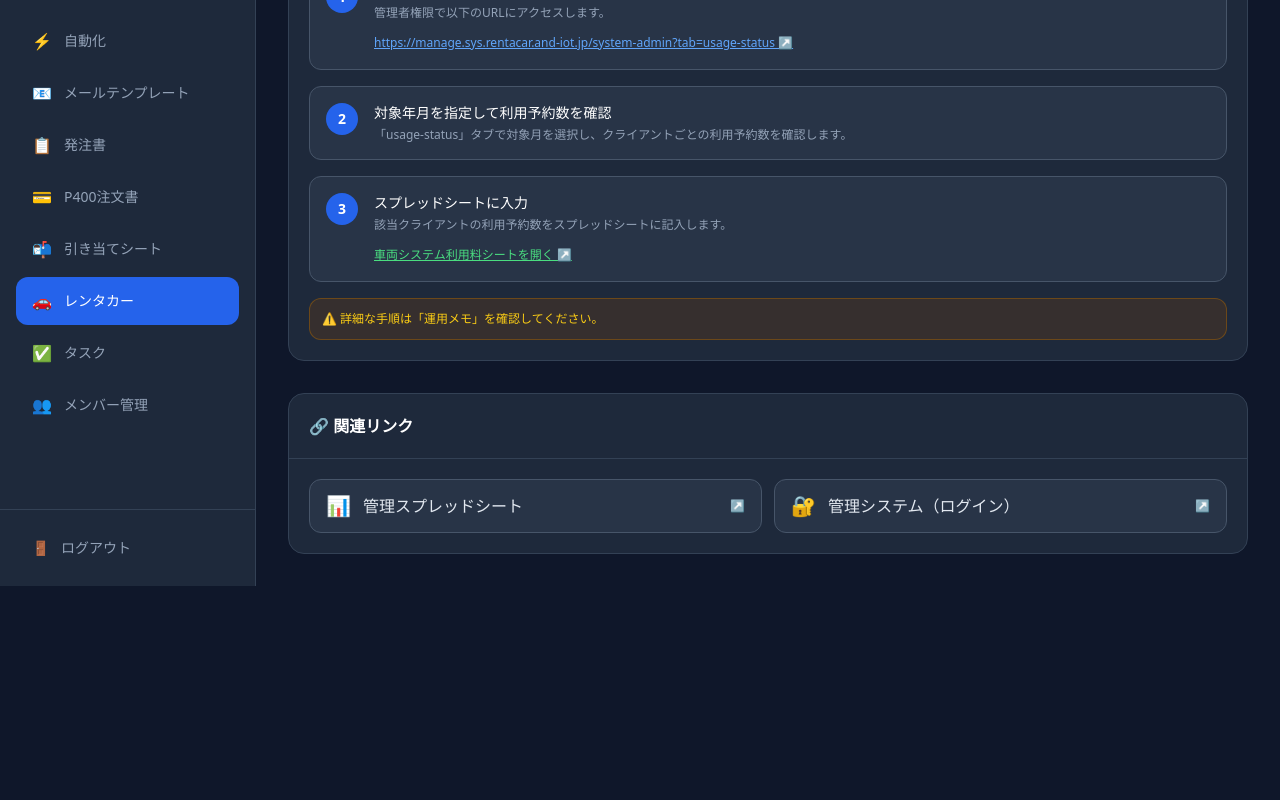
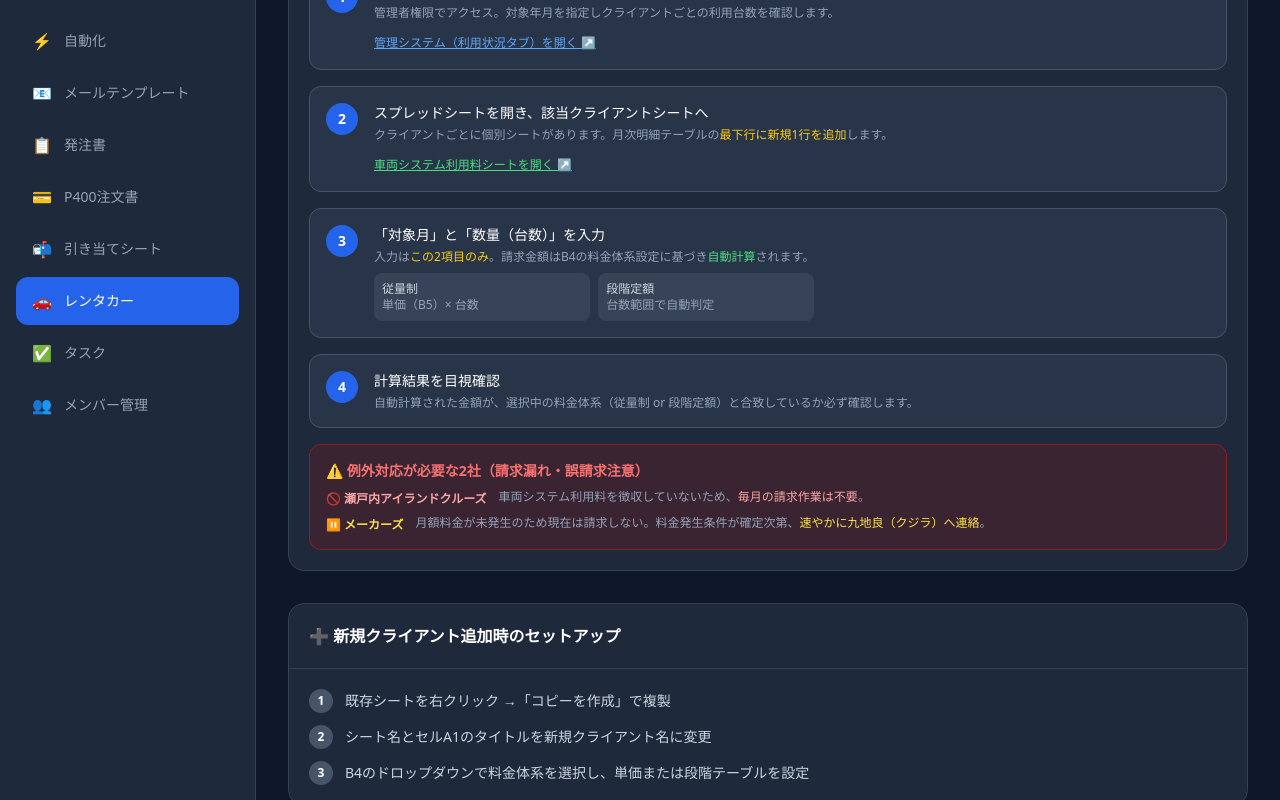
Before and after one commit to fyoneyone9-cyber/kujira-support, a Next.js app: page /rentacar in a window 1280 px wide. Shown: the part 400-1200 px from the top of the page. Before the commit the page ends 986 px from the top, so only its background shows below. Built offline with nearby package versions, Linux system fonts and the light colour scheme.

Commit message:
feat: レンタカーページに運用マニュアル詳細を反映

```diff
--- a/src/app/(app)/rentacar/page.tsx
+++ b/src/app/(app)/rentacar/page.tsx
@@ -40,39 +40,34 @@ export default function RentacarPage() {
       {/* 車両システム利用料確定業務 */}
       <div className="bg-slate-800 rounded-2xl border border-slate-700 mb-8">
         <div className="p-5 border-b border-slate-700">
-          <h2 className="text-base font-semibold text-white">📋 車両システム利用料確定業務（定例）</h2>
-          <p className="text-slate-400 text-xs mt-1">毎月実施 ・ 導入支援チーム定例業務</p>
+          <h2 className="text-base font-semibold text-white">📋 車両システム利用料確定業務（毎月末〜翌月上旬）</h2>
+          <p className="text-slate-400 text-xs mt-1">導入支援チーム定例業務 ・ 当月利用分 → 翌月に確定・請求発行</p>
         </div>
         <div className="p-5 space-y-4">
+
+          {/* Step 1 */}
           <div className="flex gap-4 p-4 bg-slate-700/50 border border-slate-600 rounded-xl">
             <div className="flex-shrink-0 w-8 h-8 bg-blue-600 rounded-full flex items-center justify-center text-white font-bold text-sm">1</div>
-            <div>
-              <p className="text-white font-medium text-sm mb-1">管理システムにログイン</p>
-              <p className="text-slate-400 text-xs mb-2">管理者権限で以下のURLにアクセスします。</p>
+            <div className="flex-1">
+              <p className="text-white font-medium text-sm mb-1">管理システムにログインして利用予約数を確認</p>
+              <p className="text-slate-400 text-xs mb-2">管理者権限でアクセス。対象年月を指定しクライアントごとの利用台数を確認します。</p>
               <a
                 href="https://manage.sys.rentacar.and-iot.jp/system-admin?tab=usage-status"
                 target="_blank"
                 rel="noopener noreferrer"
                 className="inline-flex items-center gap-1 text-blue-400 hover:text-blue-300 text-xs underline"
               >
-                https://manage.sys.rentacar.and-iot.jp/system-admin?tab=usage-status ↗
+                管理システム（利用状況タブ）を開く ↗
               </a>
             </div>
           </div>
 
+          {/* Step 2 */}
           <div className="flex gap-4 p-4 bg-slate-700/50 border border-slate-600 rounded-xl">
             <div className="flex-shrink-0 w-8 h-8 bg-blue-600 rounded-full flex items-center justify-center text-white font-bold text-sm">2</div>
-            <div>
-              <p className="text-white font-medium text-sm mb-1">対象年月を指定して利用予約数を確認</p>
-              <p className="text-slate-400 text-xs">「usage-status」タブで対象月を選択し、クライアントごとの利用予約数を確認します。</p>
-            </div>
-          </div>
-
-          <div className="flex gap-4 p-4 bg-slate-700/50 border border-slate-600 rounded-xl">
-            <div className="flex-shrink-0 w-8 h-8 bg-blue-600 rounded-full flex items-center justify-center text-white font-bold text-sm">3</div>
-            <div>
-              <p className="text-white font-medium text-sm mb-1">スプレッドシートに入力</p>
-              <p className="text-slate-400 text-xs mb-2">該当クライアントの利用予約数をスプレッドシートに記入します。</p>
+            <div className="flex-1">
+              <p className="text-white font-medium text-sm mb-1">スプレッドシートを開き、該当クライアントシートへ</p>
+              <p className="text-slate-400 text-xs mb-2">クライアントごとに個別シートがあります。月次明細テーブルの<span className="text-yellow-400 font-medium">最下行に新規1行を追加</span>します。</p>
               <a
                 href="https://docs.google.com/spreadsheets/d/150wKremcy74Qx8hAzQiUGVa8p3vp0JPp2iEVPDu-WF8/edit?gid=1550991846#gid=1550991846"
                 target="_blank"
@@ -84,9 +79,67 @@ export default function RentacarPage() {
             </div>
           </div>
 
-          <div className="mt-2 p-3 bg-yellow-900/30 border border-yellow-700/50 rounded-xl">
-            <p className="text-yellow-400 text-xs font-medium">⚠️ 詳細な手順は「運用メモ」を確認してください。</p>
+          {/* Step 3 */}
+          <div className="flex gap-4 p-4 bg-slate-700/50 border border-slate-600 rounded-xl">
+            <div className="flex-shrink-0 w-8 h-8 bg-blue-600 rounded-full flex items-center justify-center text-white font-bold text-sm">3</div>
+            <div>
+              <p className="text-white font-medium text-sm mb-1">「対象月」と「数量（台数）」を入力</p>
+              <p className="text-slate-400 text-xs">入力は<span className="text-yellow-400 font-medium">この2項目のみ</span>。請求金額はB4の料金体系設定に基づき<span className="text-green-400 font-medium">自動計算</span>されます。</p>
+              <div className="mt-2 grid grid-cols-2 gap-2 text-xs">
+                <div className="bg-slate-600/50 rounded-lg p-2">
+                  <p className="text-slate-300 font-medium">従量制</p>
+                  <p className="text-slate-400">単価（B5）× 台数</p>
+                </div>
+                <div className="bg-slate-600/50 rounded-lg p-2">
+                  <p className="text-slate-300 font-medium">段階定額</p>
+                  <p className="text-slate-400">台数範囲で自動判定</p>
+                </div>
+              </div>
+            </div>
           </div>
+
+          {/* Step 4 */}
+          <div className="flex gap-4 p-4 bg-slate-700/50 border border-slate-600 rounded-xl">
+            <div className="flex-shrink-0 w-8 h-8 bg-blue-600 rounded-full flex items-center justify-center text-white font-bold text-sm">4</div>
+            <div>
+              <p className="text-white font-medium text-sm mb-1">計算結果を目視確認</p>
+              <p className="text-slate-400 text-xs">自動計算された金額が、選択中の料金体系（従量制 or 段階定額）と合致しているか必ず確認します。</p>
+            </div>
+          </div>
+
+          {/* 例外2社 警告 */}
+          <div className="mt-2 p-4 bg-red-900/30 border border-red-700/60 rounded-xl">
+            <p className="text-red-400 text-sm font-bold mb-2">⚠️ 例外対応が必要な2社（請求漏れ・誤請求注意）</p>
+            <div className="space-y-2">
+              <div className="flex gap-3 items-start">
+                <span className="text-red-300 text-xs font-bold flex-shrink-0 mt-0.5">🚫 瀬戸内アイランドクルーズ</span>
+                <p className="text-slate-400 text-xs">車両システム利用料を徴収していないため、<span className="text-red-300 font-medium">毎月の請求作業は不要</span>。</p>
+              </div>
+              <div className="flex gap-3 items-start">
+                <span className="text-yellow-300 text-xs font-bold flex-shrink-0 mt-0.5">⏸️ メーカーズ</span>
+                <p className="text-slate-400 text-xs">月額料金が未発生のため現在は請求しない。料金発生条件が確定次第、<span className="text-yellow-300 font-medium">速やかに九地良（クジラ）へ連絡</span>。</p>
+              </div>
+            </div>
+          </div>
+        </div>
+      </div>
+
+      {/* 新規クライアント追加 */}
+      <div className="bg-slate-800 rounded-2xl border border-slate-700 mb-8">
+        <div className="p-5 border-b border-slate-700">
+          <h2 className="text-base font-semibold text-white">➕ 新規クライアント追加時のセットアップ</h2>
+        </div>
+        <div className="p-5 space-y-3">
+          {[
+            { step: '1', text: '既存シートを右クリック →「コピーを作成」で複製' },
+            { step: '2', text: 'シート名とセルA1のタイトルを新規クライアント名に変更' },
+            { step: '3', text: 'B4のドロップダウンで料金体系を選択し、単価または段階テーブルを設定' },
+          ].map((item) => (
+            <div key={item.step} className="flex gap-3 items-center">
+              <span className="flex-shrink-0 w-6 h-6 bg-slate-600 rounded-full flex items-center justify-center text-white text-xs font-bold">{item.step}</span>
+              <p className="text-slate-300 text-sm">{item.text}</p>
+            </div>
+          ))}
         </div>
       </div>
 
```
